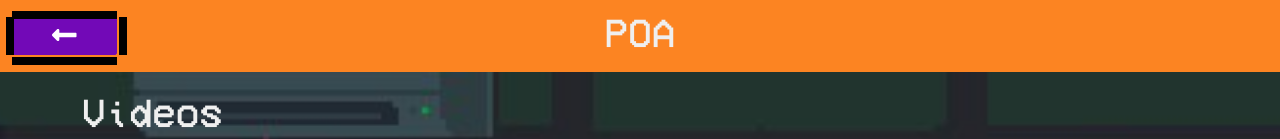
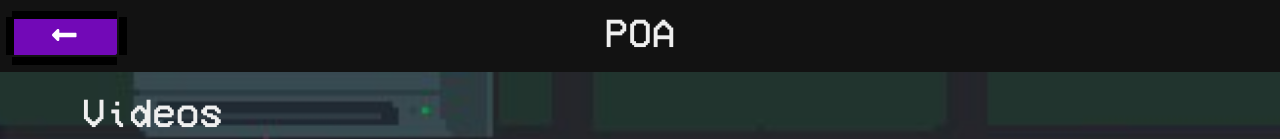
Before and after one commit to ProfessorByte/poa, a React (Create React App) app: page /poa/videos in a window 1280 px wide. Shown: the top 139 px of the page. Built offline with nearby package versions, Linux system fonts and the light colour scheme; a web font is replaced by a local one.

Commit message:
changed color in navbar-styles (App.css)

```diff
--- a/src/App.css
+++ b/src/App.css
@@ -11,5 +11,5 @@
 }
 
 .navbar-styles {
-  background-color: #ffa155;
+  background-color: #121212;
 }
--- a/src/css/Repositorio.css
+++ b/src/css/Repositorio.css
@@ -1,6 +1,4 @@
-.navbar-styles {
-  background-color: #fc8422;
-}
+
 
 .contenedor {
   background-image: url("../assets/images/fondon.jpg");
```
